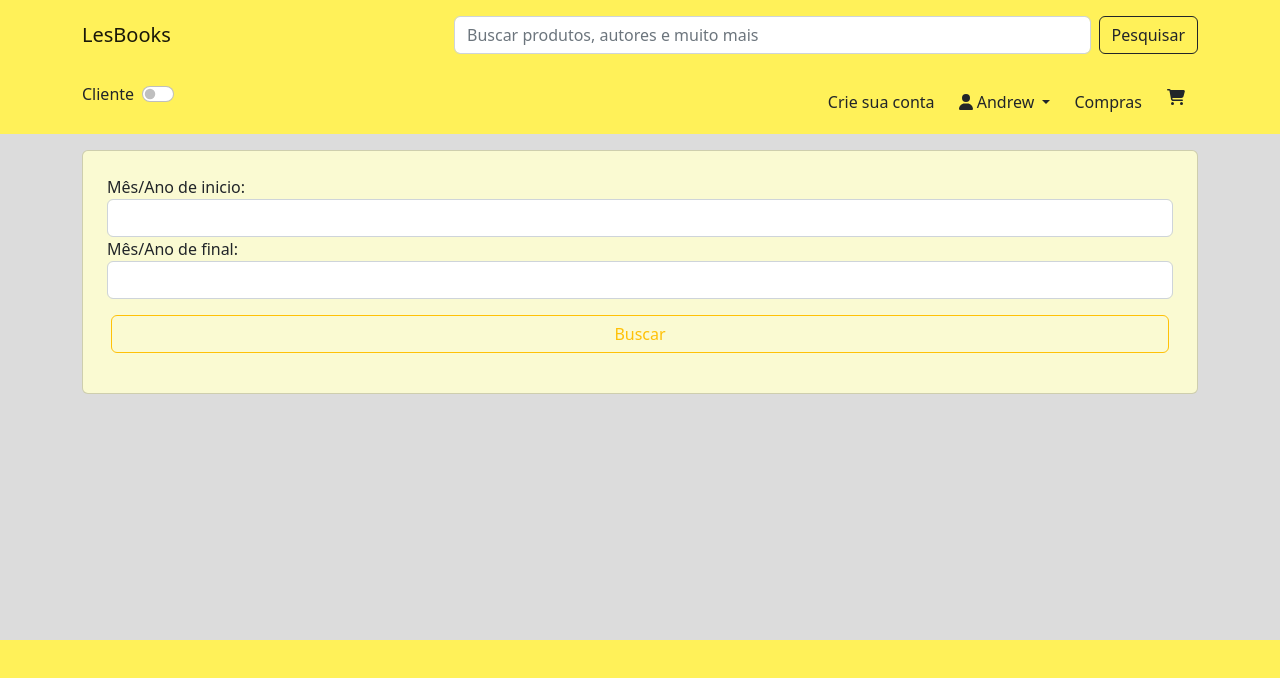
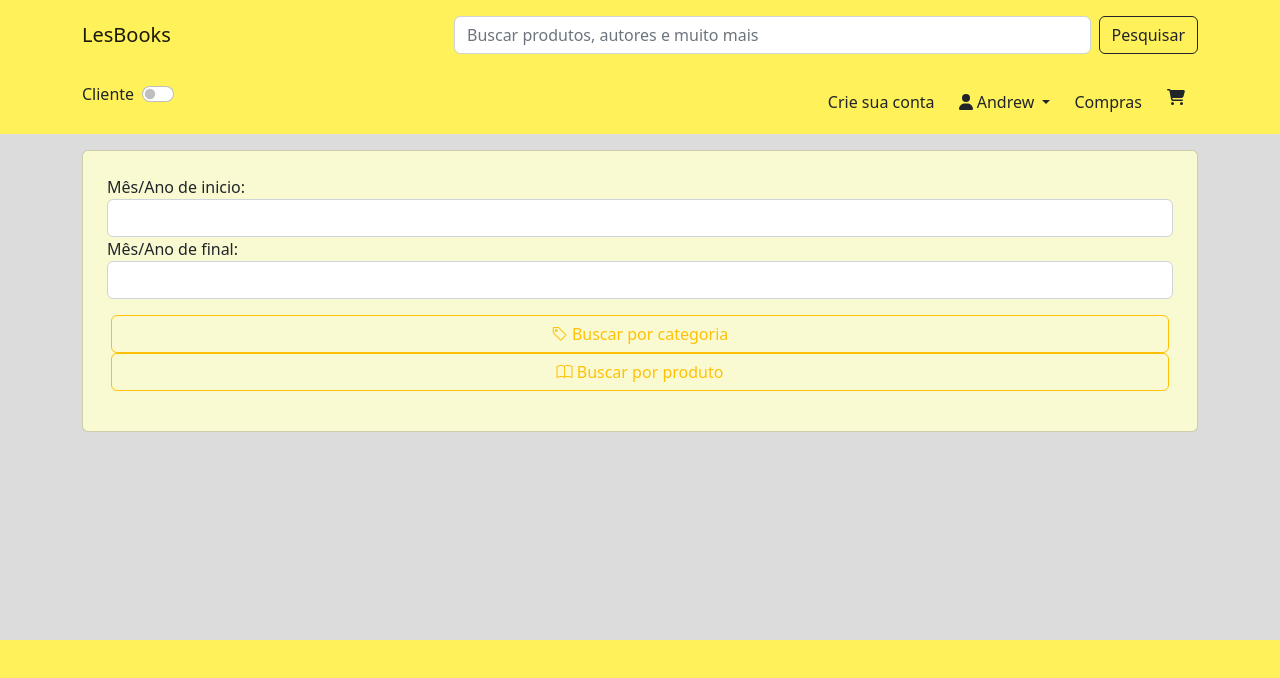
Before and after one commit to M3gnow/src-front-ecommerce-books, a Vue app: page /dashboard in a window 1280 px wide. Shown: the top 678 px of the page. Built offline with nearby package versions, Linux system fonts and the light colour scheme.

Commit message:
Dashboard Product

```diff
--- a/src/router/index.js
+++ b/src/router/index.js
@@ -169,7 +169,7 @@ const router = createRouter({
       component: SelectDateDashboardView
     },
     {
-      path: '/dashboard/:initMounth/:initYear/:endMounth/:endYear',
+      path: '/dashboard/:initMounth/:initYear/:endMounth/:endYear/:type',
       name: 'dashboard',
       component: DashboardView
     },
--- a/src/views/DashboardView.vue
+++ b/src/views/DashboardView.vue
@@ -47,7 +47,8 @@ export default {
     Buscar : function() {
       getDashboard({
       "init": `${this.params.initMounth}/${this.params.initYear}`,
-      "end": `${this.params.endMounth}/${this.params.endYear}`
+      "end": `${this.params.endMounth}/${this.params.endYear}`,
+      "type": `${this.params.type}`
     })
       .then((result) => {
 
--- a/src/views/SelectDateDashboardView.vue
+++ b/src/views/SelectDateDashboardView.vue
@@ -11,7 +11,8 @@
       </div>
       <p v-if="erro" class="error">{{ erro }}</p>
       <div class="row d-flex justify-content-between p-3">
-        <button class="btn btn-outline-warning" v-bind:disabled="erro != ''" v-on:click="Buscar(mesAnoInicio,mesAnoFinal)">Buscar</button>
+        <button class="btn btn-outline-warning" v-bind:disabled="erro != ''" v-on:click="Buscar(mesAnoInicio,mesAnoFinal,1)"> <i class="bi bi-tag"></i> Buscar por categoria</button>
+        <button class="btn btn-outline-warning" v-bind:disabled="erro != ''" v-on:click="Buscar(mesAnoInicio,mesAnoFinal,1)"><i class="bi bi-book"></i> Buscar por produto</button>
       </div>
     </div>
   </div>
@@ -25,6 +26,7 @@ export default {
   data() {
     let mesAnoInicio = '';
     let mesAnoFinal = '';
+    let type = '';
     let erro = '';
     let router = useRouter()
     return {
@@ -36,7 +38,7 @@ export default {
 
   },
   methods: {
-    Buscar: function (initDate,endDate) {
+    Buscar: function (initDate,endDate,type) {
       const regex = /^(0[1-9]|1[0-2])\/\d{4}$/;
       if (!regex.test(initDate)) {
         alert(initDate + ' não é um formato inválido. Utilize o formato MM/AAAA.')
@@ -44,7 +46,7 @@ export default {
       if (!regex.test(endDate)) {
         alert(endDate + ' não é um formato inválido. Utilize o formato MM/AAAA.')
       }
-      this.router.push(`/dashboard/${initDate}/${endDate}`);
+      this.router.push(`/dashboard/${initDate}/${endDate}/${type}`);
     }
   }
 }
```
